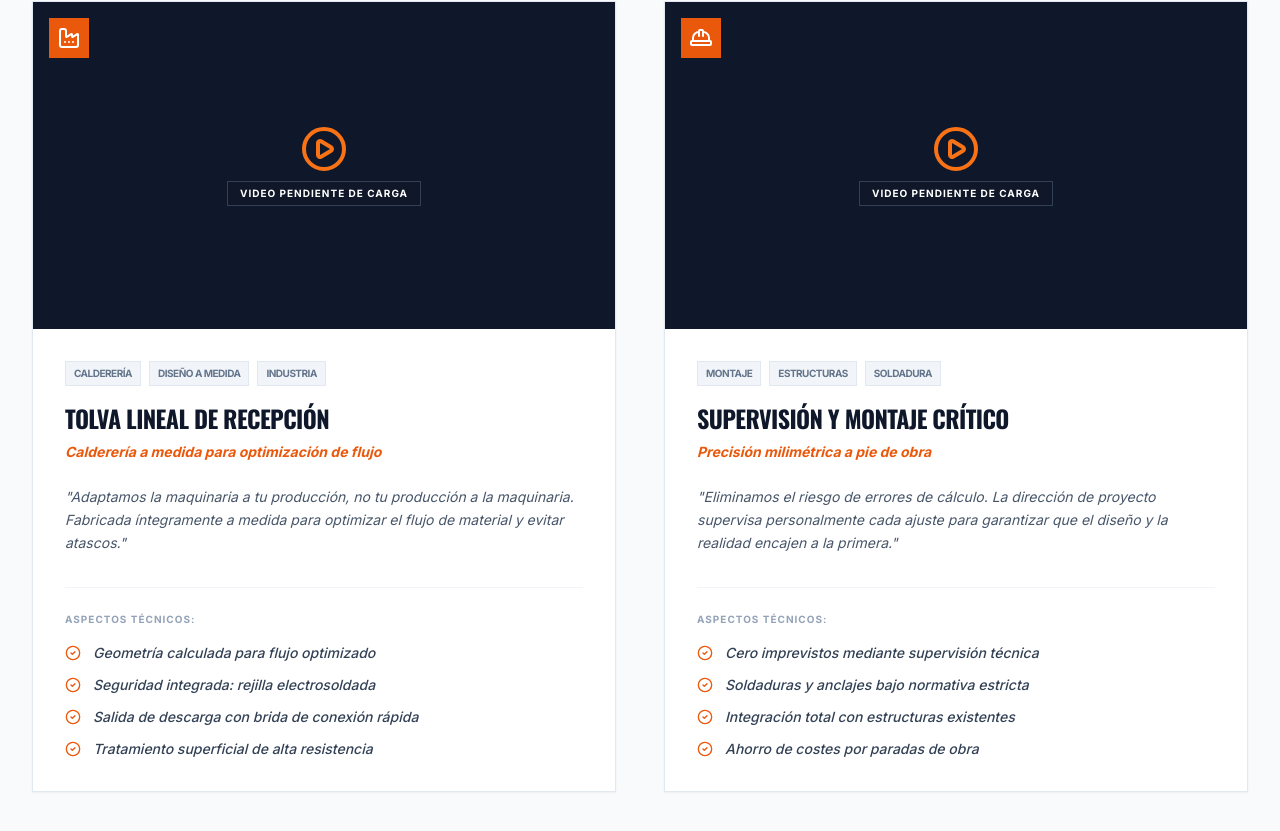
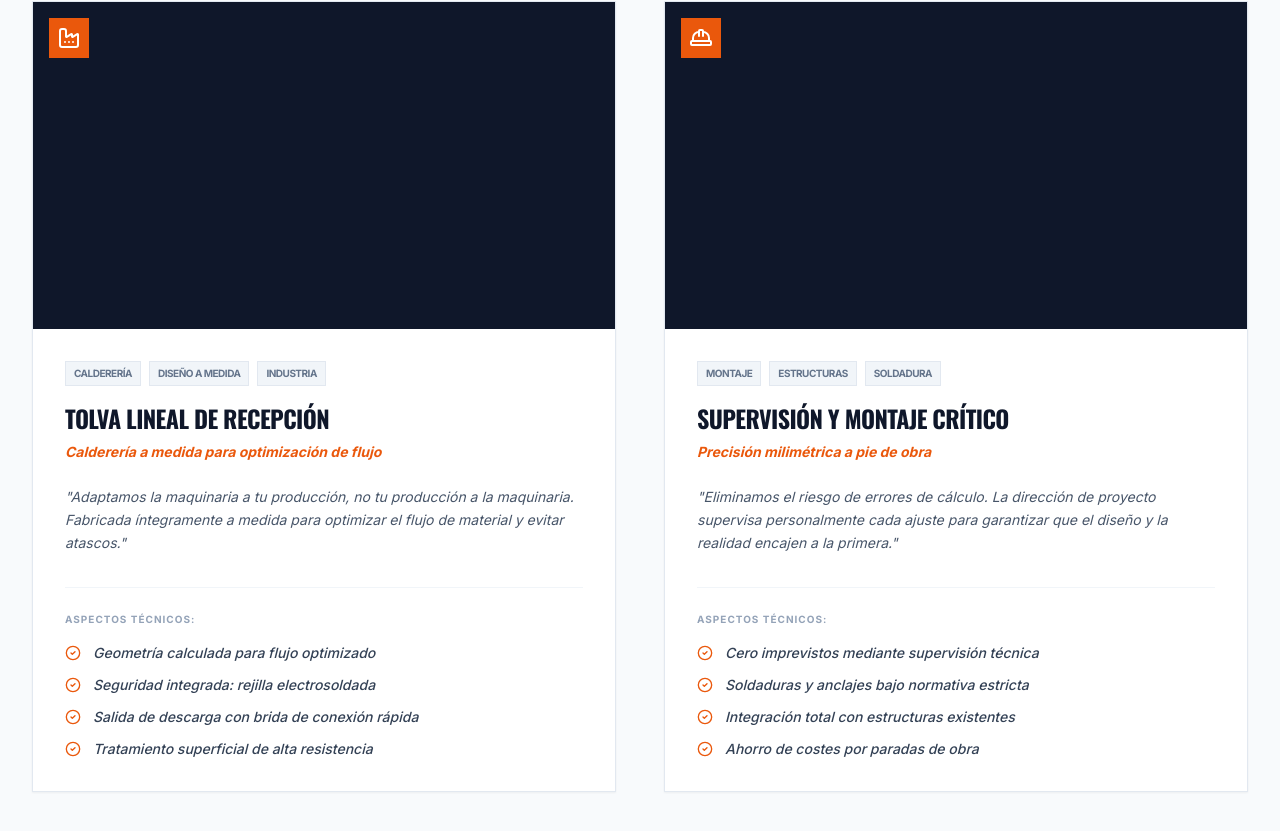
Before and after one commit to damiar12/NAVAGOST, a React (Vite) app: page / in a window 1280 px wide. Shown: the part 2239-3070 px from the top of the page. Built offline with nearby package versions, Linux system fonts and the light colour scheme.

Commit message:
Videos testimonio

```diff
--- a/components/Projects.tsx
+++ b/components/Projects.tsx
@@ -1,5 +1,5 @@
 import React, { useState } from 'react';
-import { CheckCircle2, PlayCircle, HardHat, Factory } from 'lucide-react';
+import { CheckCircle2, HardHat, Factory } from 'lucide-react';
 
 type ProjectCardProps = {
   title: string;
@@ -38,12 +38,6 @@ const ProjectCard: React.FC<ProjectCardProps> = ({
             <source src={videoSrc} type="video/mp4" />
           </video>
         )}
-        <div className="relative z-10 flex flex-col items-center text-white pointer-events-none">
-          <PlayCircle size={48} className="text-orange-500 mb-2" />
-          <span className="text-[10px] font-bold uppercase tracking-widest bg-slate-900/80 px-3 py-1 border border-slate-700">
-            {videoError ? 'Video pendiente de carga' : 'Video del proyecto'}
-          </span>
-        </div>
         <div className="absolute top-4 left-4 bg-orange-600 text-white p-2 z-20">{icon}</div>
       </div>
 
```
